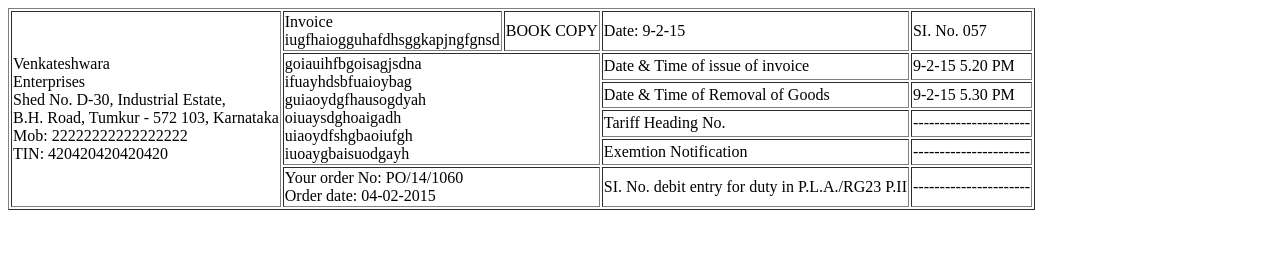
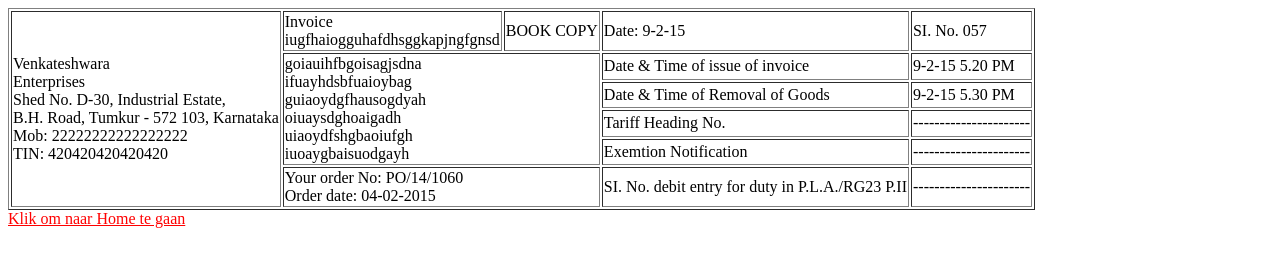
Before and after one commit to Tristan0000/HTML2020, a plain HTML site: page H03/H3Pagina03.html in a window 1280 px wide. Drawn offline with Linux system fonts and the light colour scheme.

Commit message:
Link naar Home

```diff
--- a/H03/H3Pagina03.html
+++ b/H03/H3Pagina03.html
@@ -36,9 +36,9 @@
         <td>SI. No. debit entry for duty in P.L.A./RG23 P.II</td>
         <td>----------------------</td>
     </tr>
+</table>
 
-
-</table>
+<a href="https://elated-gates-cf8061.netlify.app/" style="color: red">Klik om naar Home te gaan</a>
 
 </body>
 </html>
```
